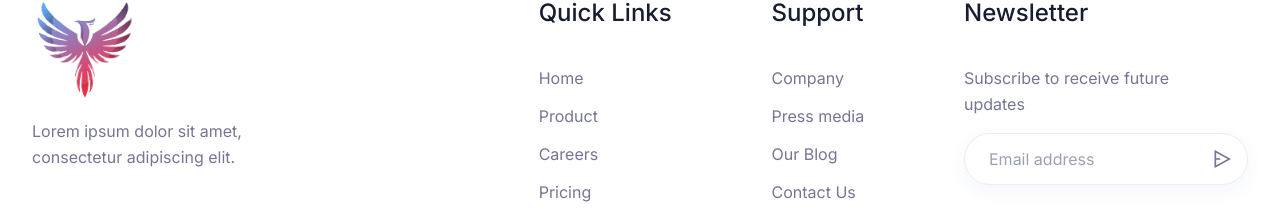
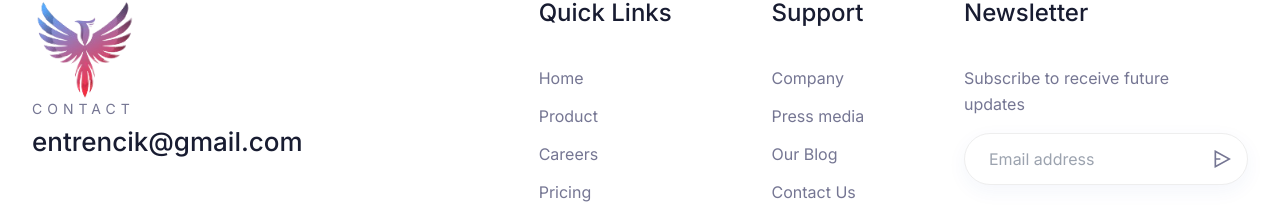
Before and after one commit to Entrencik/Landing-page, a Next.js app: page /auth/signin in a window 1280 px wide. Shown: the part 104-317 px from the top of the page. Built offline with nearby package versions, Linux system fonts and the light colour scheme.

Commit message:
footer update

```diff
--- a/app/(site)/docs/page.tsx
+++ b/app/(site)/docs/page.tsx
@@ -1,4 +1,3 @@
-import SidebarLink from "@/components/Docs/SidebarLink";
 import { Metadata } from "next";
 
 export const metadata: Metadata = {
@@ -17,7 +16,6 @@ export default function DocsPage() {
             <div className="w-full px-4 lg:w-1/4">
               <div className="sticky top-[74px] rounded-lg border border-white p-4 shadow-solid-4  transition-all  dark:border-strokedark dark:bg-blacksection">
                 <ul className="space-y-2">
-                  <SidebarLink />
                 </ul>
               </div>
             </div>
--- a/components/Footer/index.tsx
+++ b/components/Footer/index.tsx
@@ -44,11 +44,6 @@ const Footer = () => {
                     className="hidden dark:block"
                   />
                 </a>
-
-                <p className="mb-10 mt-5">
-                  Lorem ipsum dolor sit amet, consectetur adipiscing elit.
-                </p>
-
                 <p className="mb-1.5 text-sectiontitle uppercase tracking-[5px]">
                   contact
                 </p>
```
